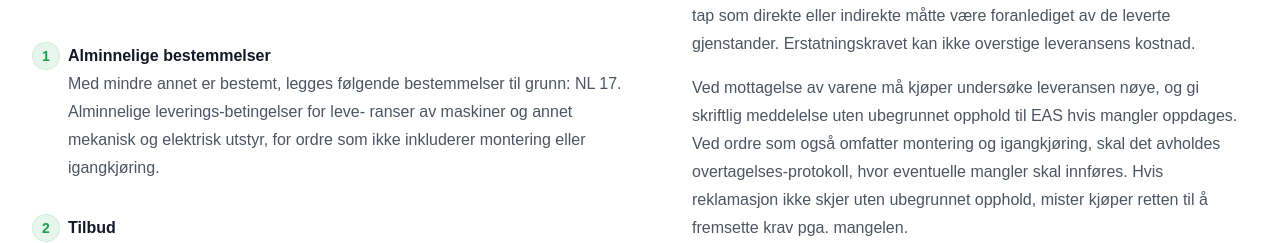
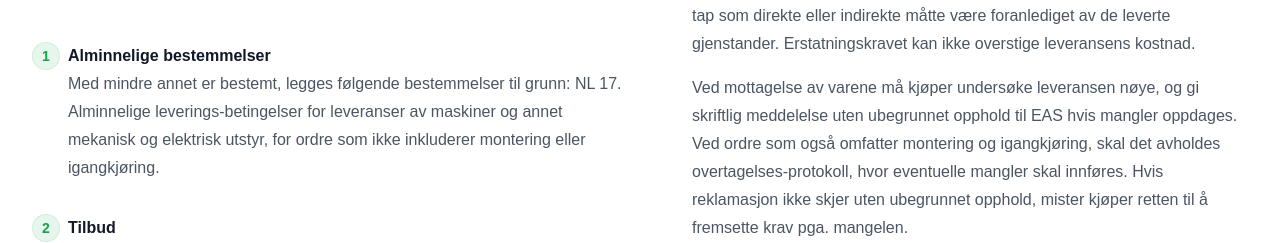
Before and after one commit to Emily-Nilsen/entalpy, a Next.js app: page /betingelser in a window 1280 px wide. Shown: the part 410-653 px from the top of the page. Built offline with nearby package versions, Linux system fonts and the light colour scheme; a web font is replaced by a local one.

Commit message:
Edit salgs

```diff
--- a/src/pages/betingelser.jsx
+++ b/src/pages/betingelser.jsx
@@ -5,7 +5,7 @@ const betingelser = [
     id: '1',
     title: 'Alminnelige bestemmelser',
     description: [
-      'Med mindre annet er bestemt, legges følgende bestemmelser til grunn: NL 17. Alminnelige leverings-betingelser for leve- ranser av maskiner og annet mekanisk og elektrisk utstyr, for ordre som ikke inkluderer montering eller igangkjøring. ',
+      'Med mindre annet er bestemt, legges følgende bestemmelser til grunn: NL 17. Alminnelige leverings-betingelser for leveranser av maskiner og annet mekanisk og elektrisk utstyr, for ordre som ikke inkluderer montering eller igangkjøring. ',
     ],
   },
   {
```
